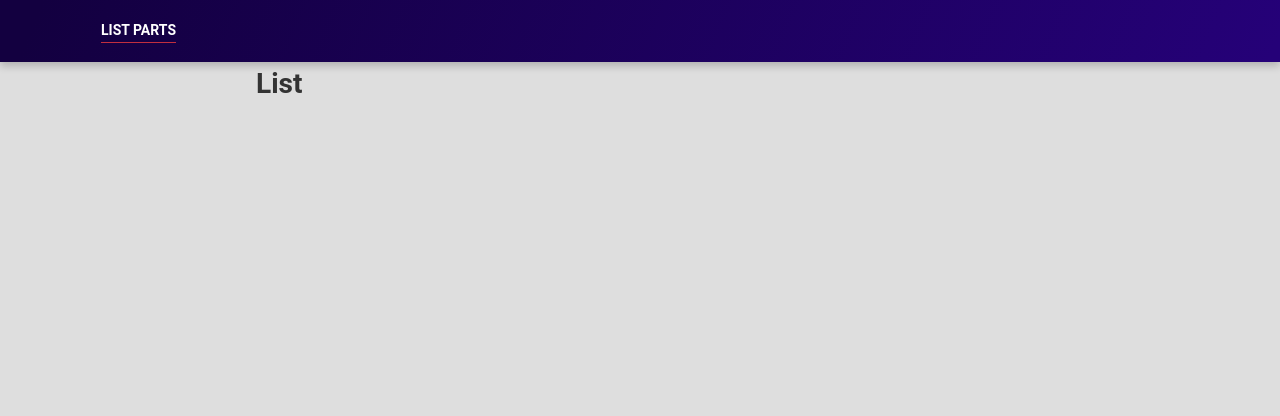
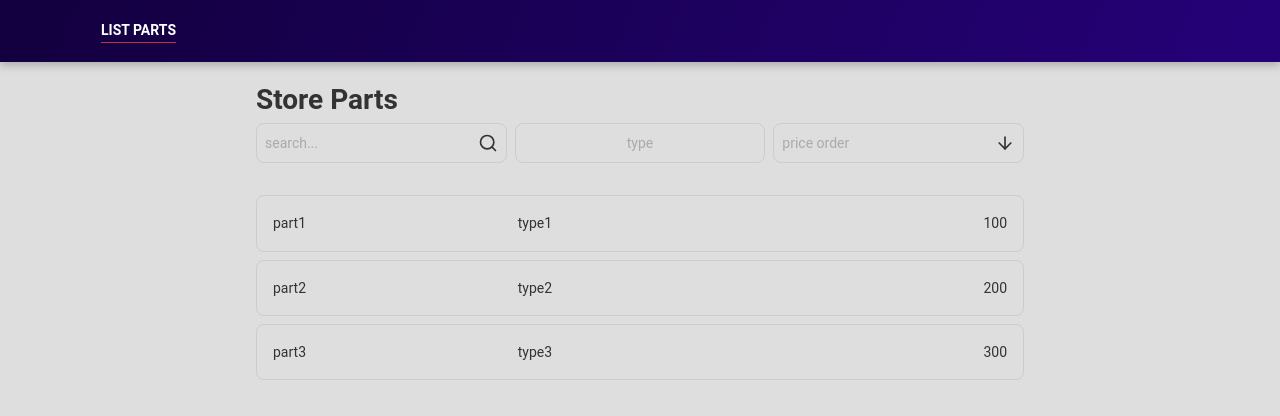
Before and after one commit to mourabraz/mz-teste-web, a React (Create React App) app: page / in a window 1280 px wide. Shown: the top 416 px of the page. Built offline with nearby package versions, Linux system fonts and the light colour scheme.

Commit message:
add item component

```diff
--- a/package.json
+++ b/package.json
@@ -20,6 +20,7 @@
     "eslint-plugin-react": "^7.23.2",
     "react": "^17.0.2",
     "react-dom": "^17.0.2",
+    "react-icons": "^4.2.0",
     "react-router-dom": "^5.2.0",
     "react-scripts": "4.0.3",
     "styled-components": "^5.3.0",
@@ -51,6 +52,7 @@
     ]
   },
   "devDependencies": {
+    "@types/react-icons": "^3.0.0",
     "@types/react-router-dom": "^5.1.7",
     "@types/styled-components": "^5.1.9",
     "@typescript-eslint/parser": "^4.23.0",
--- /dev/null
+++ b/src/components/Input/index.tsx
@@ -0,0 +1,52 @@
+import React, {
+  InputHTMLAttributes,
+  useCallback,
+  useRef,
+  useState,
+} from 'react';
+import { IconBaseProps } from 'react-icons';
+
+import { Container } from './styles';
+
+interface InputProps extends InputHTMLAttributes<HTMLInputElement> {
+  time?: number;
+  valueChange: (value: string) => void;
+  icon?: React.ComponentType<IconBaseProps>;
+  placeholderPosition?: 'left' | 'center' | 'right';
+}
+
+export const Input: React.FC<InputProps> = ({
+  time = 600,
+  valueChange,
+  icon: Icon,
+  placeholderPosition = 'left',
+  ...rest
+}) => {
+  const timer = useRef(0);
+  const [inputValue, setInputValue] = useState('');
+
+  const handleChangeInput = useCallback(
+    ({ currentTarget }: React.FormEvent<HTMLInputElement>) => {
+      if (timer.current) window.clearTimeout(timer.current);
+
+      setInputValue(currentTarget.value);
+
+      timer.current = window.setTimeout(() => {
+        valueChange(currentTarget.value);
+      }, time);
+    },
+    [],
+  );
+
+  return (
+    <Container placeholderPosition={placeholderPosition}>
+      <input
+        type="text"
+        value={inputValue}
+        onChange={handleChangeInput}
+        {...rest}
+      />
+      {Icon && <Icon size={20} />}
+    </Container>
+  );
+};
--- /dev/null
+++ b/src/components/Input/styles.ts
@@ -0,0 +1,32 @@
+import styled from 'styled-components';
+
+interface ContainerProps {
+  placeholderPosition?: 'left' | 'center' | 'right';
+}
+
+export const Container = styled.div<ContainerProps>`
+  width: 100%;
+  padding: 8px;
+
+  border-radius: 8px;
+  border: 1px solid #ccc;
+
+  display: flex;
+  align-items: center;
+  justify-content: center;
+
+  input {
+    flex: 1;
+    background: transparent;
+    border: 0;
+
+    &::placeholder {
+      color: #aaa;
+      text-align: ${props => props.placeholderPosition};
+    }
+  }
+
+  svg {
+    margin-left: 8px;
+  }
+`;
--- /dev/null
+++ b/src/interfaces/part.ts
@@ -0,0 +1,5 @@
+export interface Part {
+  name: string;
+  type: string;
+  price: number;
+}
--- /dev/null
+++ b/src/pages/Parts/List/components/Item/index.tsx
@@ -0,0 +1,19 @@
+import React from 'react';
+
+import { Part } from '../../../../../interfaces/part';
+
+import { Container } from './styles';
+
+interface ItemProps {
+  item: Part;
+}
+
+export const Item: React.FC<ItemProps> = ({ item: { name, type, price } }) => {
+  return (
+    <Container>
+      <p>{name}</p>
+      <p>{type}</p>
+      <p className="text-right">{price}</p>
+    </Container>
+  );
+};
--- /dev/null
+++ b/src/pages/Parts/List/components/Item/styles.ts
@@ -0,0 +1,19 @@
+import styled from 'styled-components';
+
+export const Container = styled.div`
+  display: flex;
+  align-items: center;
+  width: 100%;
+
+  padding: 16px;
+  border-radius: 8px;
+  border: 1px solid #ccc;
+
+  p {
+    width: 100%;
+
+    &.text-right {
+      text-align: right;
+    }
+  }
+`;
--- a/src/pages/Parts/List/index.tsx
+++ b/src/pages/Parts/List/index.tsx
@@ -1,10 +1,45 @@
 import React from 'react';
-import { Container } from './styles';
+import { FiSearch, FiArrowDown, FiArrowUp } from 'react-icons/fi';
+
+import { Input } from '../../../components/Input';
+import { Item } from './components/Item';
+
+import { Container, ToolBox, Items } from './styles';
+
+const list = [
+  { name: 'part1', type: 'type1', price: 100 },
+  { name: 'part2', type: 'type2', price: 200 },
+  { name: 'part3', type: 'type3', price: 300 },
+];
 
 export const List: React.FC = () => {
   return (
     <Container>
-      <h1>List</h1>
+      <h1>Store Parts</h1>
+
+      <ToolBox>
+        <Input
+          icon={FiSearch}
+          valueChange={v => console}
+          placeholder="search..."
+        />
+        <Input
+          valueChange={v => console}
+          placeholder="type"
+          placeholderPosition="center"
+        />
+        <Input
+          icon={FiArrowDown}
+          valueChange={v => console}
+          placeholder="price order"
+        />
+      </ToolBox>
+
+      <Items>
+        {list.map(i => (
+          <Item key={i.name} item={i} />
+        ))}
+      </Items>
     </Container>
   );
 };
--- a/src/pages/Parts/List/styles.ts
+++ b/src/pages/Parts/List/styles.ts
@@ -1,3 +1,23 @@
 import styled from 'styled-components';
 
-export const Container = styled.div``;
+export const Container = styled.div`
+  margin-top: 16px;
+`;
+
+export const ToolBox = styled.div`
+  display: flex;
+  align-items: center;
+  justify-content: center;
+
+  div + div {
+    margin-left: 8px;
+  }
+`;
+
+export const Items = styled.div`
+  margin: 32px 0;
+
+  div + div {
+    margin-top: 8px;
+  }
+`;
```
Also changed, not shown: .eslintrc.json, 1 other file (tests, documents, lock files or other folders).
